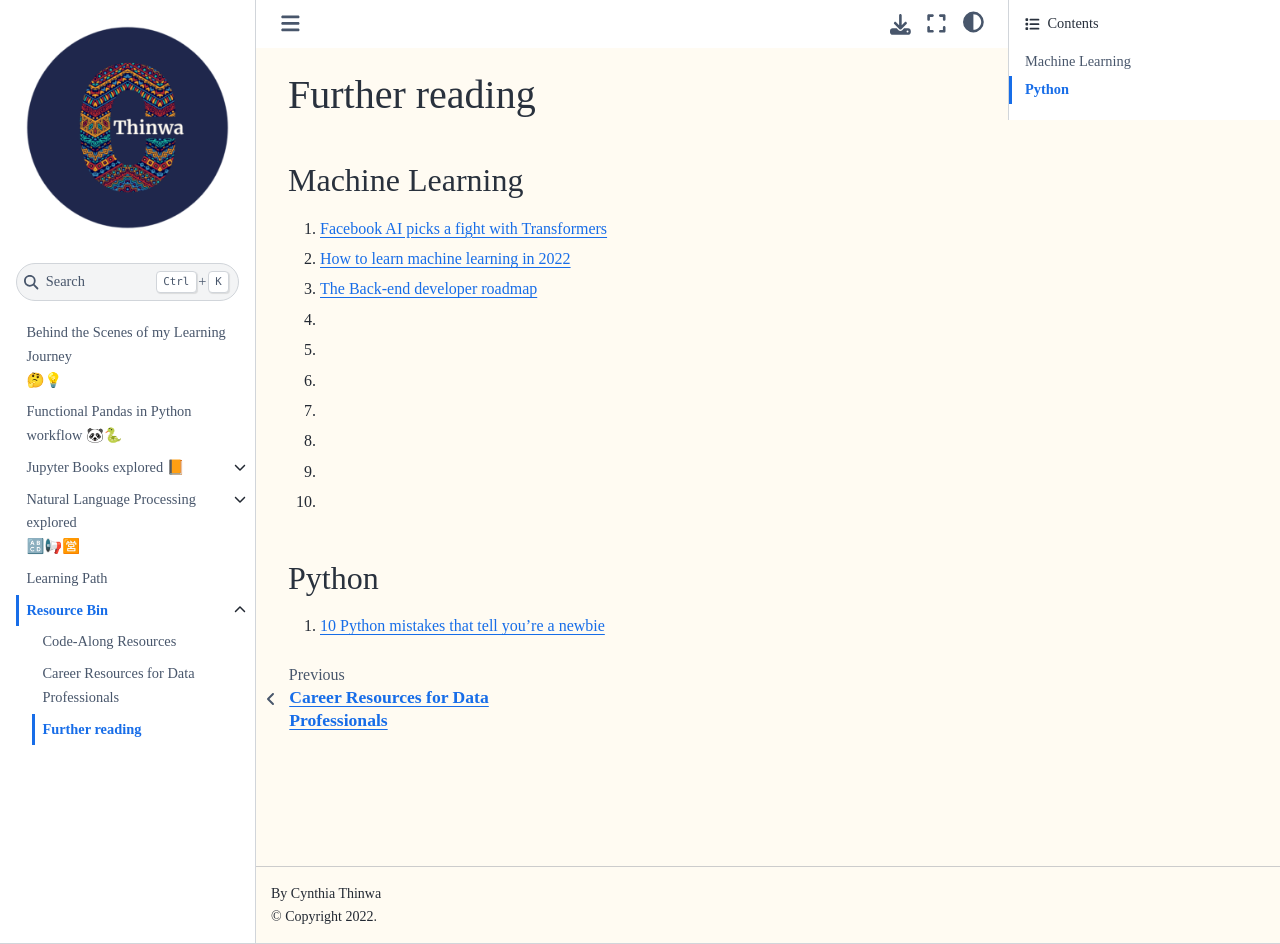
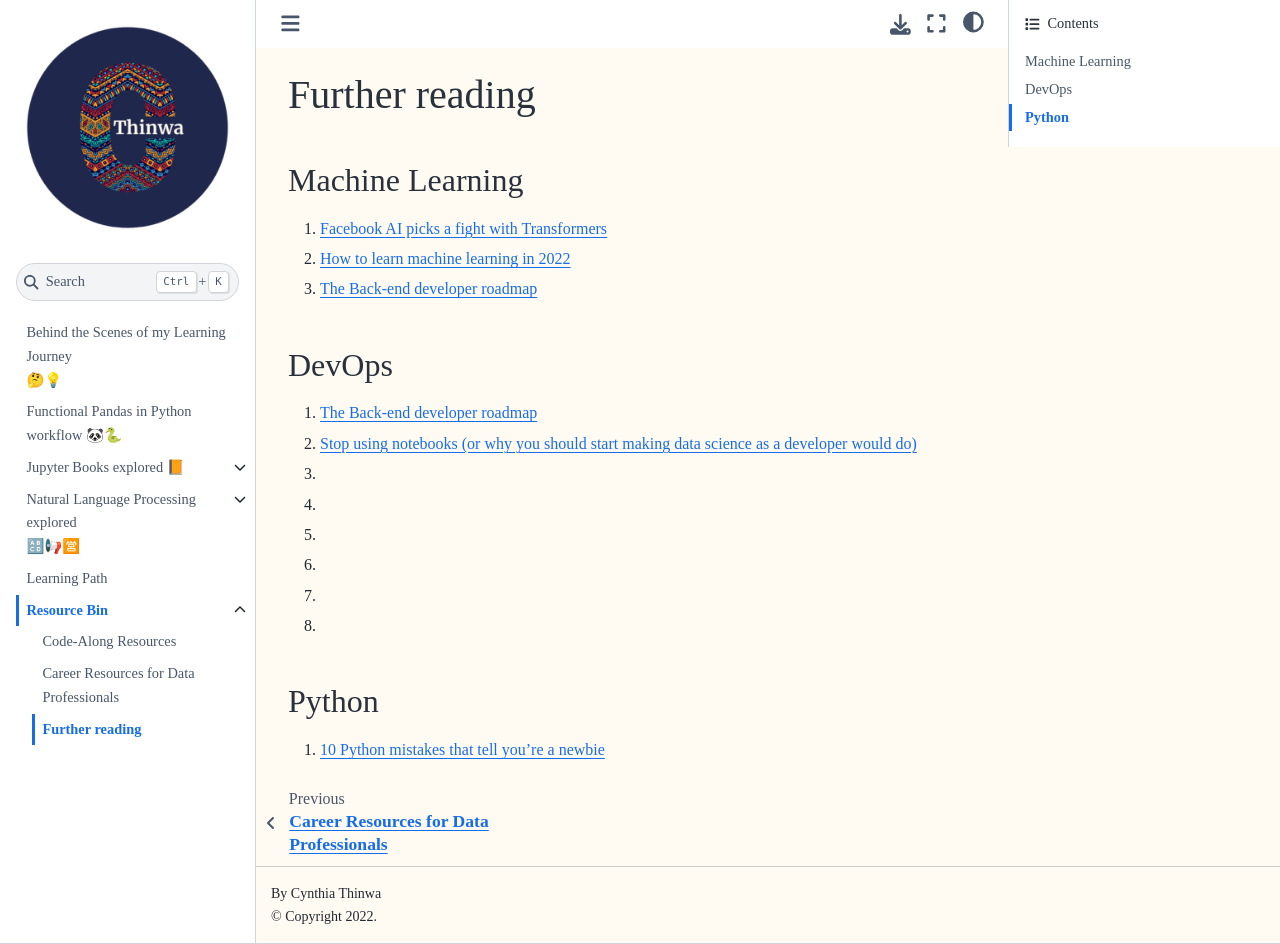
Before and after one commit to CeeThinwa/BTS-Continuous-Learning, a Jupyter Book: the page built from book/further_reading.md, in a window 1280 px wide and 944 px high. Built offline with Jupyter Book 1.0.4 settings and Sphinx 7.4.7 and the Sphinx Book theme 1.1.4, drawn with Linux system fonts in a browser that asks for light colours.

Commit message:
adding links

```diff
--- a/book/further_reading.md
+++ b/book/further_reading.md
@@ -5,7 +5,10 @@
 1. [Facebook AI picks a fight with Transformers](https://medium.com/geekculture/facebook-ai-picks-a-fight-with-transformers-5e0f511b4383)
 2. [How to learn machine learning in 2022](https://medium.com/geekculture/how-to-learn-machine-learning-in-2022-9ef2ea904986)
 3. [The Back-end developer roadmap](https://medium.com/@prajix/backend-developer-roadmap-e61ce30ab10d)
-1. [](https://medium.com/)
+
+## DevOps
+1. [The Back-end developer roadmap](https://medium.com/@prajix/backend-developer-roadmap-e61ce30ab10d)
+2. [Stop using notebooks (or why you should start making data science as a developer would do)](https://medium.com/@johan-jublanc/stop-using-notebooks-or-why-you-should-start-making-data-science-as-a-developer-would-do-5d67c8990df5)
 1. [](https://medium.com/)
 1. [](https://medium.com/)
 1. [](https://medium.com/)
```
